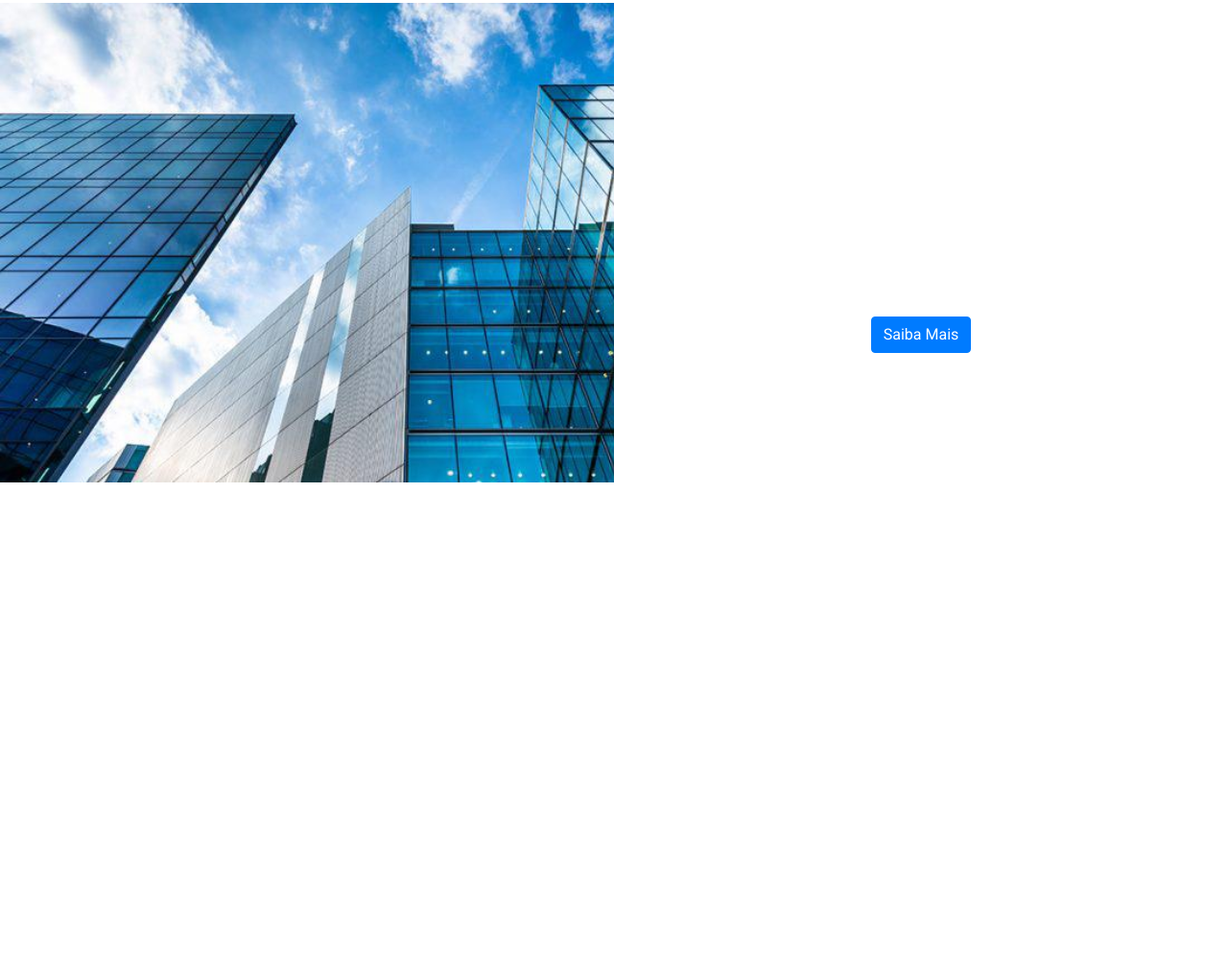
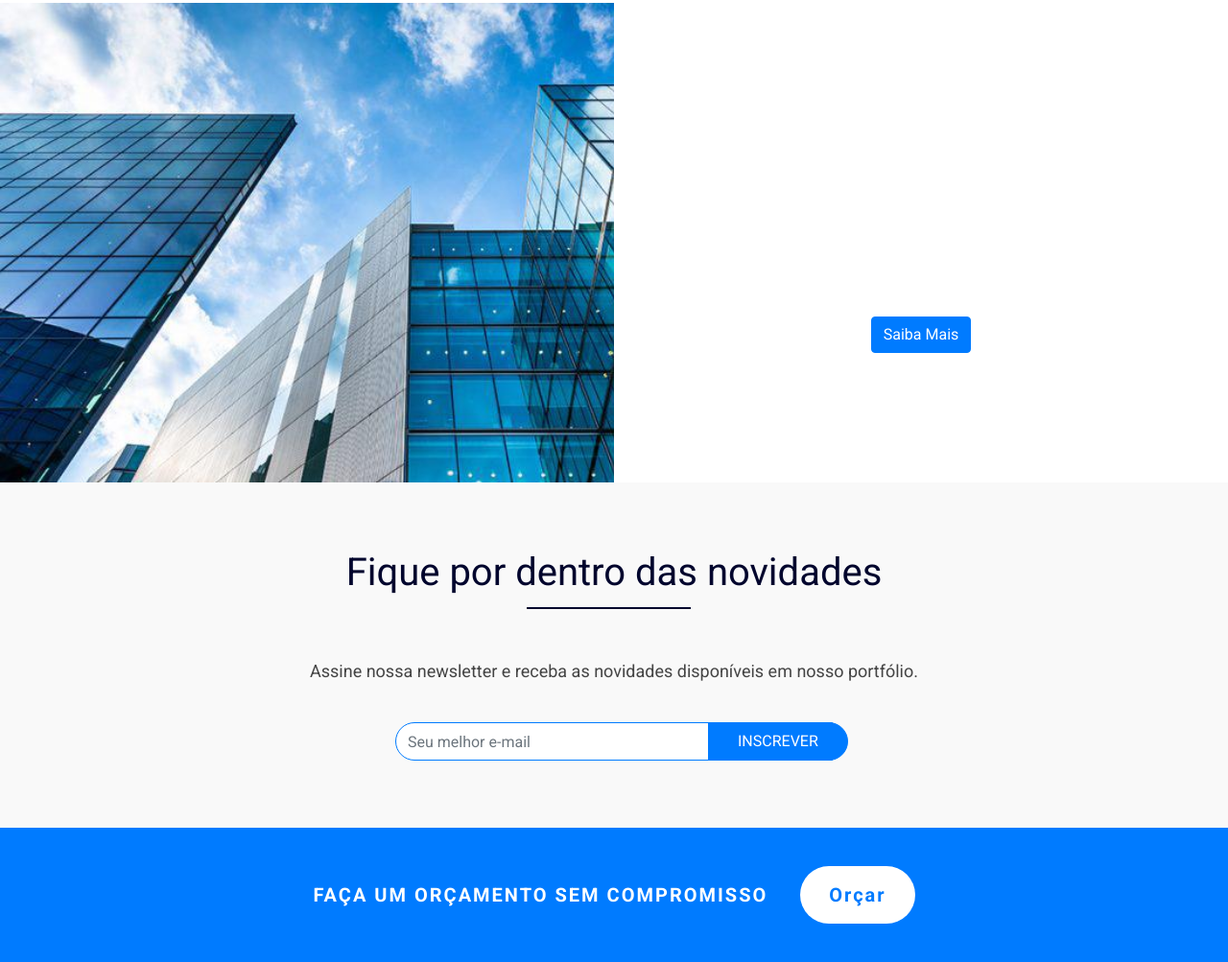
Before and after one commit to tharlytonscarabotto/landing-page-imobiliaria, a plain HTML site: page index.html in a window 1280 px wide. Shown: the part 3168-4171 px from the top of the page at 96% size. Before the commit the page ends 3671 px from the top, so only its background shows below. Drawn offline with nearby package versions, Linux system fonts and the light colour scheme; a script that the page names is missing.

Commit message:
criando a área de inscrição na newsletter

```diff
--- a/css/styles.css
+++ b/css/styles.css
@@ -213,3 +213,86 @@ header, .navbar {
 #pattern-img p {
     margin-bottom: 20px;
 }
+
+/* Newsletter */
+
+#news-area {
+    text-align: center;
+    background-color: #F9F9F9;
+}
+
+#news-area p {
+    font-size: 18px;
+    margin-bottom: 40px;
+}
+
+#email-input {
+    border-radius: 0;
+    border-top-left-radius: 20px;
+    border-bottom-left-radius: 20px;
+    border: 1px solid #007bff;
+    display: inline;
+    box-sizing: border-box;
+    width: 40%;
+    height: 40px;
+}
+
+#news-btn {
+    border-top-right-radius: 20px;
+    border-bottom-right-radius: 20px;
+    border: 1px solid #007bff;
+    background-color: #007bff;
+    text-transform: uppercase;
+    color: #FFF;
+    height: 40px;
+    padding: 0 30px;
+    margin-left: -130px;
+    position: absolute;
+    transition: .5s;
+}
+
+#news-btn:hover {
+    background-color: #FFF;
+    color: #007bff;
+}
+
+/* call-to-action */
+
+#call-area {
+    background-color: #007bff;
+    text-transform: uppercase;
+}
+
+#call-area .container {
+    padding: 40px 100px;
+}
+
+#call-area .row {
+    display: block;
+    text-align: center;
+}
+
+#call-area p {
+    color: #FFF;
+    font-weight: bold;
+    font-size: 20px;
+    width: auto;
+    letter-spacing: 2px;
+    margin-bottom: 0;
+    display: inline;
+    height: 60px;
+    line-height: 60px;
+}
+
+#call-area #call-btn {
+    background-color: #FFF;
+    color:#007bff;
+    font-weight: bold;
+    font-size: 20px;
+    margin-left: 30px;
+    width: auto;
+    letter-spacing: 2px;
+    padding: 15px 30px;
+    border-radius: 80px;
+    border: none;
+}
--- a/index.html
+++ b/index.html
@@ -231,6 +231,26 @@
                     </div>
                 </div>
             </div>
+            <div id="news-area">
+                <div class="container">
+                    <div class="col-md-12">
+                        <h3 class="main-title">Fique por dentro das novidades</h3>
+                    </div>
+                    <p>Assine nossa newsletter e receba as novidades disponíveis em nosso portfólio.</p>
+                    <form action="">
+                        <input type="email" class="form-control" id="email-input" name="email" placeholder="Seu melhor e-mail">
+                        <input type="submit" id="news-btn" value="Inscrever">
+                    </form>
+                </div>
+            </div>
+            <div id="call-area">
+                <div class="container">
+                    <div class="row">
+                        <p>Faça um orçamento sem compromisso</p>
+                        <button class="main-btn" id="call-btn">Orçar</button>
+                    </div>
+                </div>
+            </div>
         </div>
     </main>
 
```
